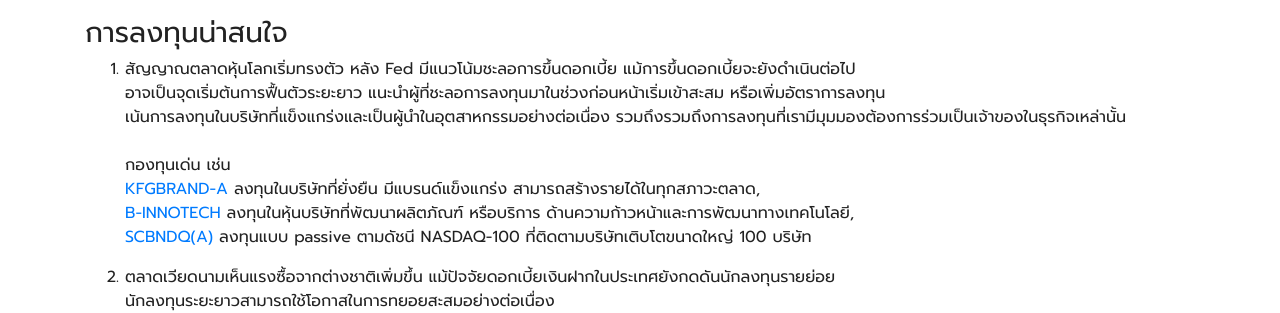
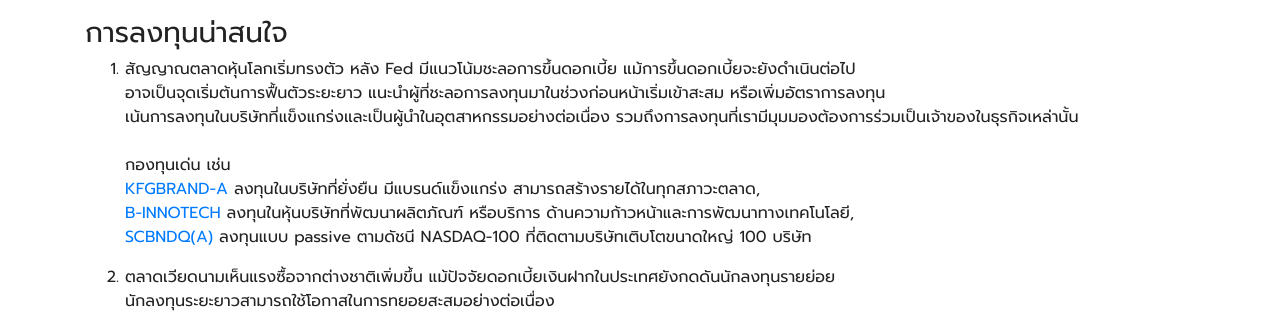
Before and after one commit to moneysart/moneysart.github.io, a Jekyll site: the page built from weekly/_posts/2022-11-27-summary.md, in a window 1280 px wide. Shown: the part 512-825 px from the top of the page. Built offline with Jekyll 4.4.1, drawn with Linux system fonts in a browser that asks for light colours; nearby versions of some CDN libraries.

Commit message:
fix typo

```diff
--- a/weekly/_posts/2022-11-27-summary.md
+++ b/weekly/_posts/2022-11-27-summary.md
@@ -29,13 +29,13 @@ date: 2022-11-26
 
 1. สัญญาณตลาดหุ้นโลกเริ่มทรงตัว หลัง Fed มีแนวโน้มชะลอการขึ้นดอกเบี้ย แม้การขึ้นดอกเบี้ยจะยังดำเนินต่อไป
 อาจเป็นจุดเริ่มต้นการฟื้นตัวระยะยาว แนะนำผู้ที่ชะลอการลงทุนมาในช่วงก่อนหน้าเริ่มเข้าสะสม หรือเพิ่มอัตราการลงทุน
-เน้นการลงทุนในบริษัทที่แข็งแกร่งและเป็นผู้นำในอุตสาหกรรมอย่างต่อเนื่อง รวมถึงรวมถึงการลงทุนที่เรามีมุมมองต้องการร่วมเป็นเจ้าของในธุรกิจเหล่านั้น<br><br>
+เน้นการลงทุนในบริษัทที่แข็งแกร่งและเป็นผู้นำในอุตสาหกรรมอย่างต่อเนื่อง รวมถึงการลงทุนที่เรามีมุมมองต้องการร่วมเป็นเจ้าของในธุรกิจเหล่านั้น<br><br>
 กองทุนเด่น เช่น
 [KFGBRAND-A](https://www.finnomena.com/fund/KFGBRAND-A) ลงทุนในบริษัทที่ยั่งยืน มีแบรนด์แข็งแกร่ง สามารถสร้างรายได้ในทุกสภาวะตลาด,
 [B-INNOTECH](https://www.finnomena.com/fund/B-INNOTECH) ลงทุนในหุ้นบริษัทที่พัฒนาผลิตภัณฑ์ หรือบริการ ด้านความก้าวหน้าและการพัฒนาทางเทคโนโลยี,
 [SCBNDQ(A)](https://www.finnomena.com/fund/SCBNDQ(A)) ลงทุนแบบ passive ตามดัชนี NASDAQ-100 ที่ติดตามบริษัทเติบโตขนาดใหญ่ 100 บริษัท
 
-2. ตลาดเวียดนามเห็นแรงซื้อจากต่างชาติเพิ่มขึ้น แม้ปัจจัยดอกเบี้ยเงินฝากในประเทศยังกดดันนักลงทุนรายย่อย
+1. ตลาดเวียดนามเห็นแรงซื้อจากต่างชาติเพิ่มขึ้น แม้ปัจจัยดอกเบี้ยเงินฝากในประเทศยังกดดันนักลงทุนรายย่อย
 นักลงทุนระยะยาวสามารถใช้โอกาสในการทยอยสะสมอย่างต่อเนื่อง<br><br>
 กองทุน และ DR ที่น่าสนใจ เช่น
 [PRINCIPAL VNEQ-A](https://www.finnomena.com/fund/PRINCIPAL%20VNEQ-A) กองทุนเวียดนามที่มีผลตอบแทนโดดเด่นมายาวนาน,
```
